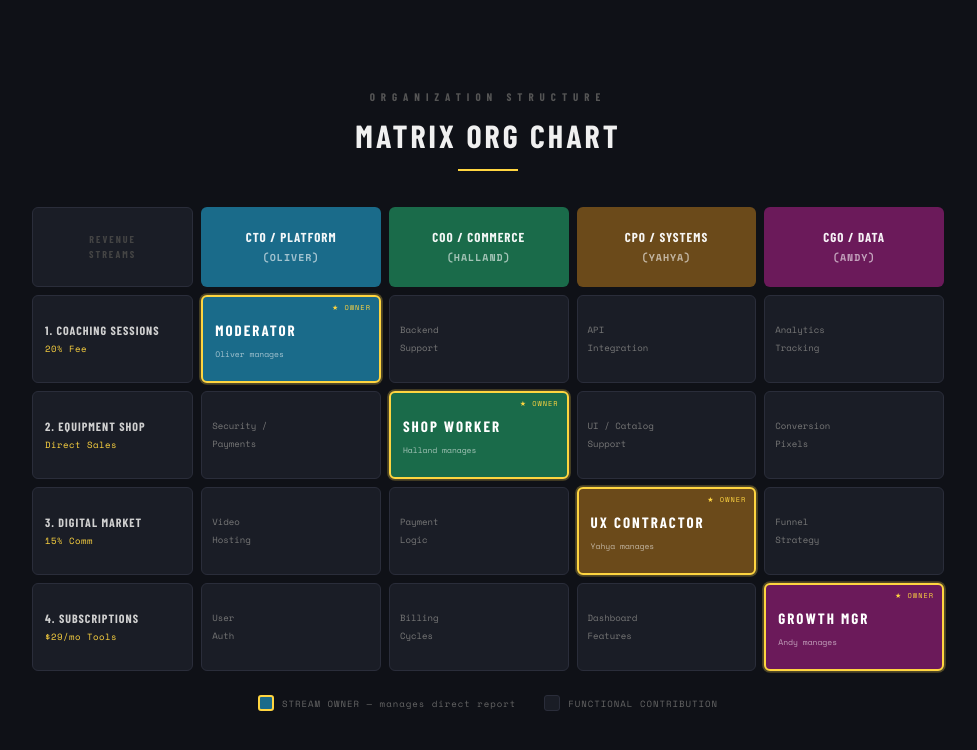
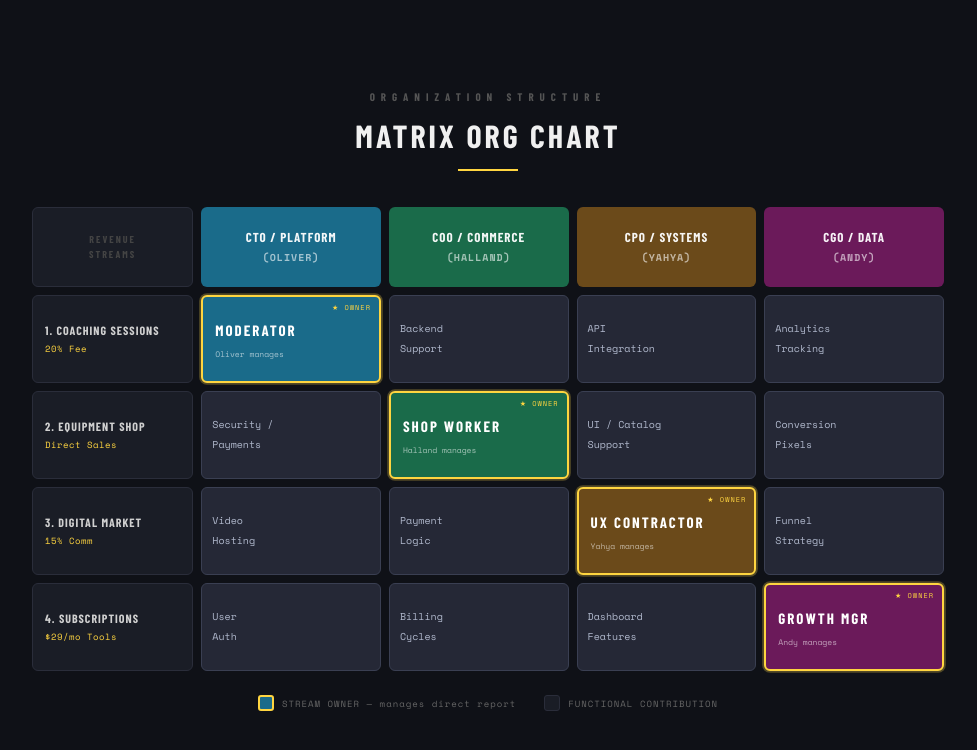
Before and after one commit to andyvn1/EvolveWell, a Next.js app in the folder evolvewell/: page /matrix in a window 1280 px wide. Shown: the top 750 px of the page, without its empty margins (152-1129 px from the left). Built offline with nearby package versions, Linux system fonts and the light colour scheme; a web font is replaced by a local one.

Commit message:
Matrix: improve non-owner cell contrast and readability

```diff
--- a/evolvewell/app/matrix/page.tsx
+++ b/evolvewell/app/matrix/page.tsx
@@ -110,8 +110,8 @@ export default function MatrixOrg() {
                         onMouseEnter={() => setHovered(key)}
                         onMouseLeave={() => setHovered(null)}
                         style={{
-                          background: isOwner ? col.color : "#1a1d26",
-                          border: isOwner ? `2px solid #ffd540` : hovered === key ? `1px solid ${col.color}` : "1px solid #2a2d3a",
+                          background: isOwner ? col.color : "#252836",
+                          border: isOwner ? `2px solid #ffd540` : hovered === key ? `1px solid ${col.color}` : "1px solid #3a3f52",
                           borderRadius: 6,
                           padding: isOwner ? "14px 12px" : "12px 10px",
                           minHeight: 88,
@@ -131,7 +131,7 @@ export default function MatrixOrg() {
                           </>
                         ) : (
                           cell.items?.map((item, i) => (
-                            <span key={i} style={{ fontFamily: "'Space Mono', monospace", fontSize: 9, color: hovered === key ? "#ccc" : "#777", lineHeight: 1.6, transition: "color 0.18s" }}>{item}</span>
+                            <span key={i} style={{ fontFamily: "'Space Mono', monospace", fontSize: 10, color: hovered === key ? "#fff" : "#b0b8cc", lineHeight: 1.6, transition: "color 0.18s" }}>{item}</span>
                           ))
                         )}
                       </div>
```
